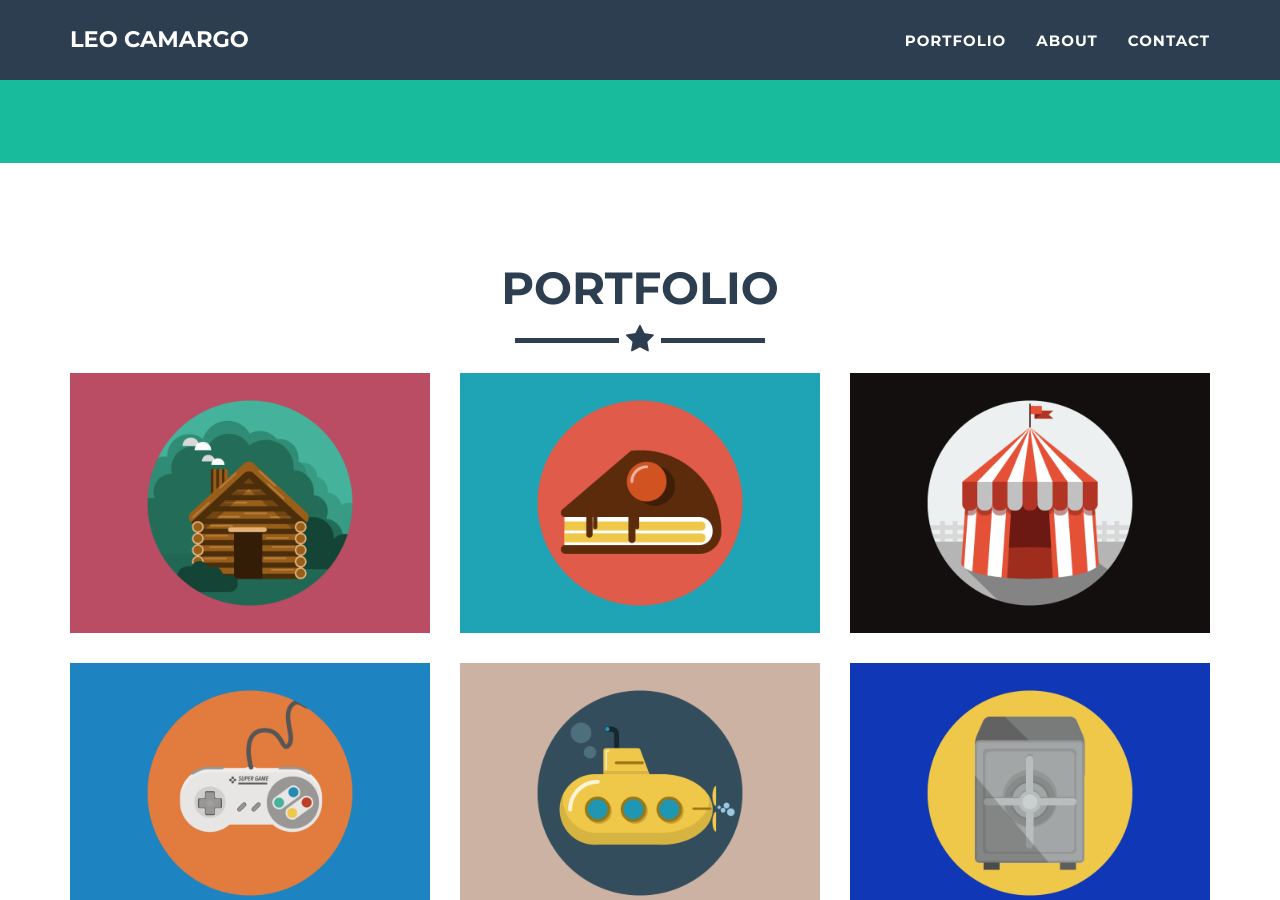
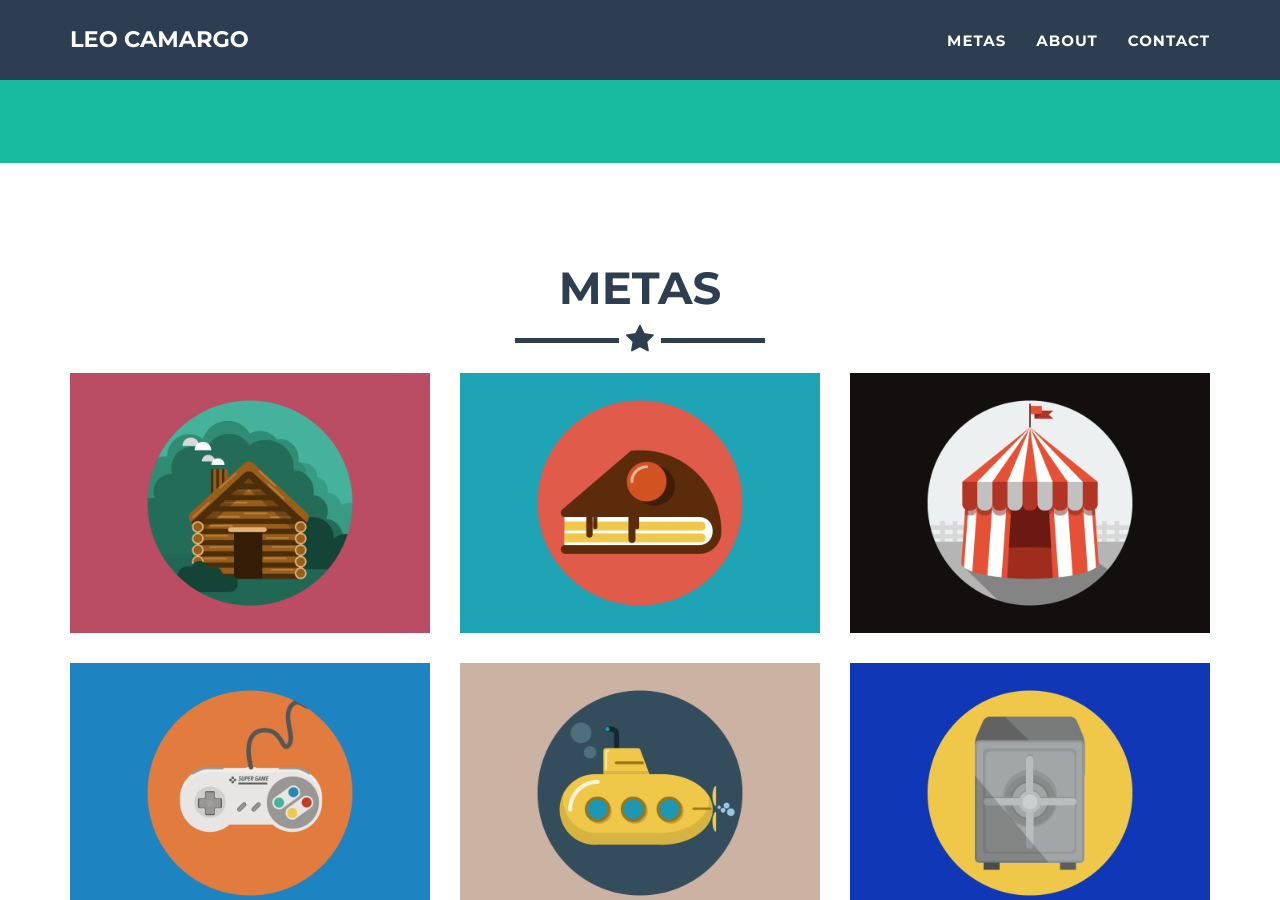
Before and after one commit to leonardorcamargo/leonardorcamargo.github.io, a Jekyll site: the page built from index.html, in a window 1280 px wide and 900 px high, scrolled down 605 px. Built offline with Jekyll 4.4.1, drawn with Linux system fonts in a browser that asks for light colours.

Commit message:
Alterei o container de Portfolio para Metas, mudei também o nome da pasta com imagens, porém não mudei os CSSs ainda.

```diff
--- a/_includes/modals.html
+++ b/_includes/modals.html
@@ -14,7 +14,7 @@
                         <div class="modal-body">
                             <h2>{{ post.title }}</h2>
                             <hr class="star-primary">
-                            <img src="img/portfolio/{{ post.img }}" class="img-responsive img-centered" alt="{{ post.alt }}">
+                            <img src="img/metas/{{ post.img }}" class="img-responsive img-centered" alt="{{ post.alt }}">
                             {% if post.description %}
                                 <p>{{ post.description }}</p>
                             {% endif %}
--- a/_includes/nav.html
+++ b/_includes/nav.html
@@ -19,7 +19,7 @@
                         <a href="#page-top"></a>
                     </li>
                     <li class="page-scroll">
-                        <a href="#portfolio">Portfolio</a>
+                        <a href="#portfolio">Metas</a>
                     </li>
                     <li class="page-scroll">
                         <a href="#about">About</a>
--- a/_includes/portfolio_grid.html
+++ b/_includes/portfolio_grid.html
@@ -1,10 +1,10 @@
 
-    <!-- Portfolio Grid Section -->
+    <!-- Metas Grid Section -->
     <section id="portfolio">
         <div class="container">
             <div class="row">
                 <div class="col-lg-12 text-center">
-                    <h2>Portfolio</h2>
+                    <h2>Metas</h2>
                     <hr class="star-primary">
                 </div>
             </div>
@@ -17,7 +17,7 @@
                                     <i class="fa fa-search-plus fa-3x"></i>
                                 </div>
                             </div>
-                            <img src="img/portfolio/{{ post.img }}" class="img-responsive" alt="{{ post.alt }}">
+                            <img src="img/metas/{{ post.img }}" class="img-responsive" alt="{{ post.alt }}">
                         </a>
                     </div>
                 {% endfor %}
```
Also changed, not shown: img/metas/cabin.png (renamed from img/portfolio/cabin.png), img/metas/cake.png (renamed from img/portfolio/cake.png), img/metas/circus.png (renamed from img/portfolio/circus.png), img/metas/game.png (renamed from img/portfolio/game.png), img/metas/safe.png (renamed from img/portfolio/safe.png), img/metas/submarine.png (renamed from img/portfolio/submarine.png).
